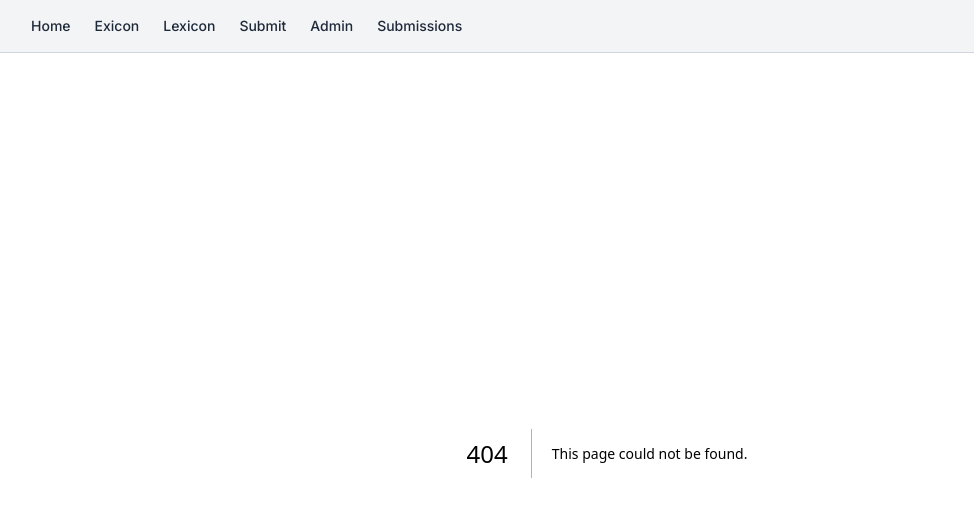
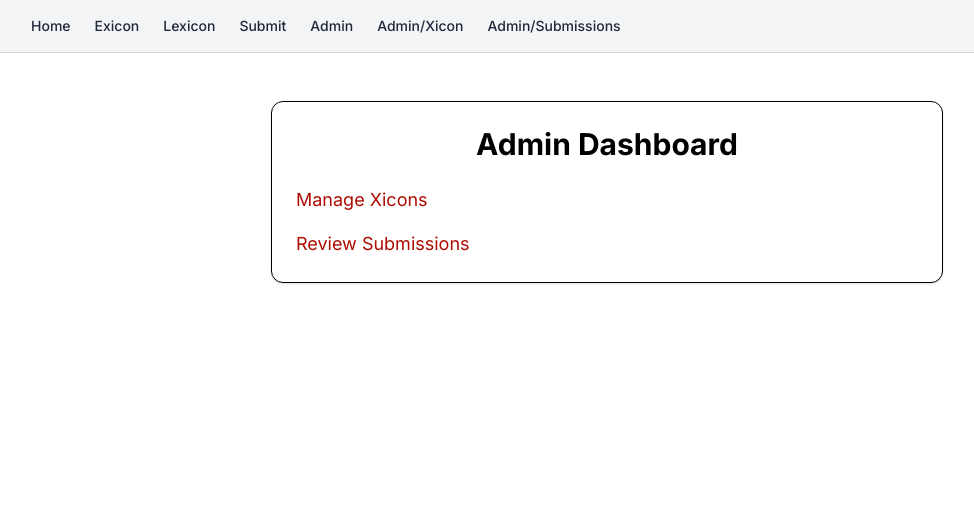
Before and after one commit to thomas43/f3-xicons, a Next.js app: page /admin in a window 1280 px wide. Before the commit this address had no page. Shown: the top 516 px of the page, without its empty margins (33-1007 px from the left). Built offline with nearby package versions, Linux system fonts and the light colour scheme.

Commit message:
Add base /admin page

```diff
--- /dev/null
+++ b/src/app/admin/page.tsx
@@ -0,0 +1,19 @@
+export default function AdminPage() {
+    return (
+      <div className="max-w-2xl mx-auto mt-12 p-6 border rounded-xl shadow bg-white dark:bg-gray-300">
+        <h1 className="text-3xl font-bold mb-6 text-center">Admin Dashboard</h1>
+        <ul className="space-y-4 text-lg">
+          <li>
+            <a href="/admin/xicon" className="text-f3accent hover:underline">
+              Manage Xicons
+            </a>
+          </li>
+          <li>
+            <a href="/admin/submissions" className="text-f3accent hover:underline">
+              Review Submissions
+            </a>
+          </li>
+        </ul>
+      </div>
+    );
+  }
--- a/src/components/Navbar.tsx
+++ b/src/components/Navbar.tsx
@@ -6,8 +6,9 @@ const navLinks = [
   { href: "/exicon", label: "Exicon" },
   { href: "/lexicon", label: "Lexicon" },
   { href: "/submit", label: "Submit" },
-  { href: "/admin/xicon", label: "Admin" },
-  { href: "/admin/submissions", label: "Submissions" },
+  { href: "/admin", label: "Admin" },
+  { href: "/admin/xicon", label: "Admin/Xicon" },
+  { href: "/admin/submissions", label: "Admin/Submissions" },
 ];
 
 export function Navbar() {
```
